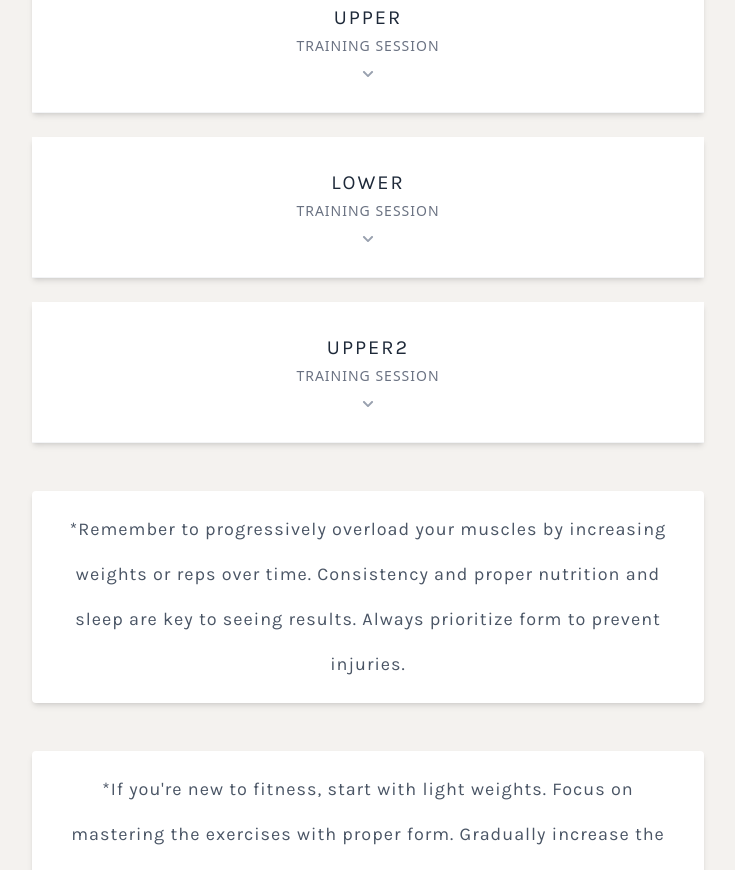
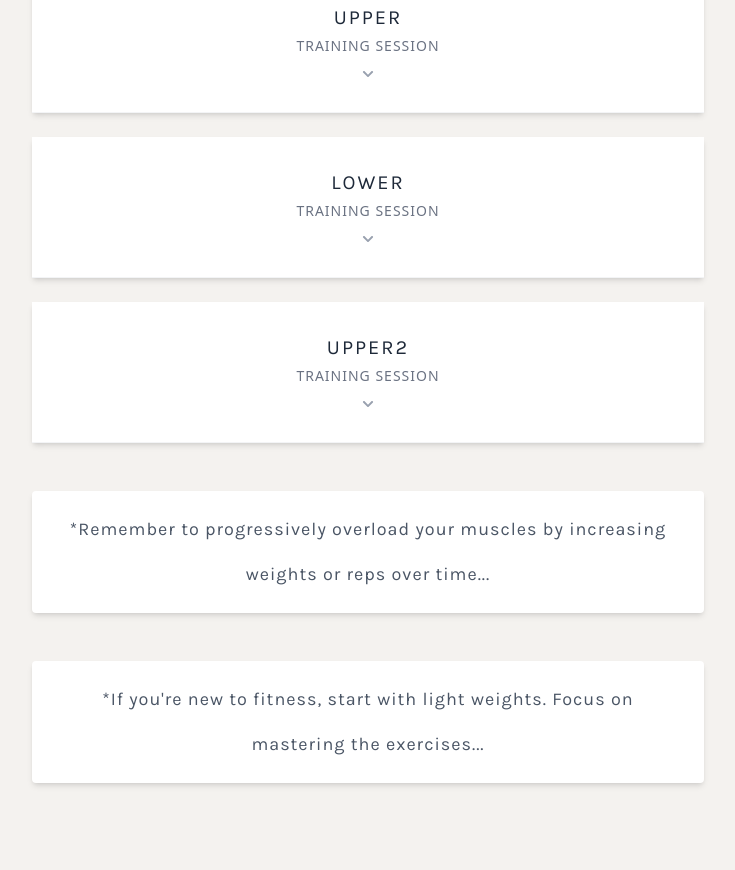
Before and after one commit to mohameddsaber/Starboy, a React (Vite) app in the folder frontend/: page /fitness in a window 1280 px wide. Shown: the part 180-1050 px from the top of the page, without its empty margins (272-1007 px from the left). Built offline with nearby package versions, Linux system fonts and the light colour scheme.

Commit message:
feat: integrated framer motion animations into FitnessPage for smoother component load transitions

```diff
--- a/frontend/src/pages/BooksPage.jsx
+++ b/frontend/src/pages/BooksPage.jsx
@@ -3,7 +3,7 @@ import books from "../data/books";
 
 function BooksPage() {
   return (
-    <div className="flex flex-col justify-center gap-8 p-8">
+    <div className="flex flex-col justify-center gap-8 p-8 mt-5">
       {Object.entries(books).map(([title, bookData]) => (
         <Book
           key={title}
--- a/frontend/src/pages/FitnessPage.jsx
+++ b/frontend/src/pages/FitnessPage.jsx
@@ -1,4 +1,5 @@
 import WorkoutCard from "../components/WorkoutCard.jsx";
+import { motion } from "framer-motion";
 
 function FitnessPage() {
   const workouts = {
@@ -31,56 +32,106 @@ function FitnessPage() {
     ]
   };
 
+  // General animation for fade + slide
+  const sectionAnim = {
+    hidden: { opacity: 0, y: 20 },
+    show: (i = 0) => ({
+      opacity: 1,
+      y: 0,
+      transition: {
+        delay: i * 0.2, // stagger delay between sections
+        duration: 0.5,
+      },
+    }),
+  };
 
   return (
+    <div className="p-6 flex justify-center gap-6 flex-col items-center">
+      <motion.h1
+        className="text-2xl sm:text-3xl md:text-4xl font-[Karla] text-gray-700 mb-6"
+        variants={sectionAnim}
+        initial="hidden"
+        animate="show"
+      >
+        Workout Routine
+      </motion.h1>
 
-    <div className="p-6 flex justify-center gap-6 flex-col items-center ">
-      <h1 className="text-2xl sm:text-3xl md:text-4xl font-[Karla] text-gray-700 mb-6">
-        Workout Routine
-      </h1>
-      {Object.entries(workouts).map(([section, exercises]) => (
-        <WorkoutCard
+      {Object.entries(workouts).map(([section, exercises], i) => (
+        <motion.div
           key={section}
-          section={section}
-          exercises={exercises}
-        />
+          variants={sectionAnim}
+          initial="hidden"
+          animate="show"
+          custom={i + 1}
+          className="w-full"
+        >
+          <WorkoutCard section={section} exercises={exercises} />
+        </motion.div>
       ))}
-      <h2 className="text-sm sm:text-md md:text-lg font-[Karla] leading-[2.5] tracking-[1px] text-gray-600 mt-6 w-full max-w-sm sm:max-w-md md:max-w-lg lg:max-w-xl xl:max-w-2xl text-center bg-white shadow-md overflow-hidden py-4 px-6 rounded mx-auto">
-        *Remember to progressively overload your muscles by increasing weights or reps over time.
-         Consistency and proper nutrition and sleep
-         are key to seeing results. Always prioritize form to prevent injuries.
-      </h2>
-      <h2 className="text-sm sm:text-md md:text-lg font-[Karla] leading-[2.5] tracking-[1px] text-gray-600 mt-6 w-full max-w-sm sm:max-w-md md:max-w-lg lg:max-w-xl xl:max-w-2xl text-center bg-white shadow-md overflow-hidden py-4 px-6 rounded mx-auto">
-        *If you're new to fitness, start with light weights.
-          Focus on mastering the exercises with proper form.
-         Gradually increase the weight and reps as you progress.
-      </h2>
 
-      <h1 className="text-2xl sm:text-3xl md:text-4xl font-[Karla] leading-[2.5] tracking-[1px] text-gray-600 mb-6 mt-12">
+      <motion.h2
+        className="text-sm sm:text-md md:text-lg font-[Karla] leading-[2.5] tracking-[1px] text-gray-600 mt-6 w-full max-w-2xl text-center bg-white shadow-md overflow-hidden py-4 px-6 rounded mx-auto"
+        variants={sectionAnim}
+        initial="hidden"
+        animate="show"
+        custom={4}
+      >
+        *Remember to progressively overload your muscles by increasing weights or reps over time...
+      </motion.h2>
+
+      <motion.h2
+        className="text-sm sm:text-md md:text-lg font-[Karla] leading-[2.5] tracking-[1px] text-gray-600 mt-6 w-full max-w-2xl text-center bg-white shadow-md overflow-hidden py-4 px-6 rounded mx-auto"
+        variants={sectionAnim}
+        initial="hidden"
+        animate="show"
+        custom={5}
+      >
+        *If you're new to fitness, start with light weights. Focus on mastering the exercises...
+      </motion.h2>
+
+      <motion.h1
+        className="text-2xl sm:text-3xl md:text-4xl font-[Karla] leading-[2.5] tracking-[1px] text-gray-600 mb-6 mt-12"
+        variants={sectionAnim}
+        initial="hidden"
+        animate="show"
+        custom={6}
+      >
         Nutrition
-      </h1>
-      <h2 className="text-sm sm:text-md md:text-lg font-[Karla] leading-[2.5] tracking-[1px] text-gray-600 mt-6 w-full max-w-sm sm:max-w-md md:max-w-lg lg:max-w-xl xl:max-w-2xl text-center bg-white shadow-md overflow-hidden py-4 px-6 rounded mx-auto">
-        Aim for a 1.4-1.8g of protein per kg of body weight daily to support muscle growth and repair.
-          <br></br>Aim for a min 0.6-1.0g of healthy fats per kg of body weight for energy and overall health.<br></br>
-          <br></br>Incorporate carbohydrates based on your fitness goals (cutting, bulking, etc.).
-      </h2>
-      <h2 className="text-sm sm:text-md md:text-lg font-[Karla] leading-[2.5] tracking-[1px] text-gray-600 mt-6 w-full max-w-sm sm:max-w-md md:max-w-lg lg:max-w-xl xl:max-w-2xl text-center bg-white shadow-md overflow-hidden py-4 px-6 rounded mx-auto">
-        Stay hydrated by drinking a min of 2-3 liters of water throughout the day.
-         Limit processed foods and sugary drinks.
-      </h2>
-      <h2 className="text-sm sm:text-md md:text-lg font-[Karla] leading-[2.5] tracking-[1px] font-bold text-gray-600 mt-6 w-full max-w-sm sm:max-w-md md:max-w-lg lg:max-w-xl xl:max-w-2xl text-center bg-white shadow-md overflow-hidden py-4 px-6 rounded mx-auto">
-        Sample Meal Plan:<br></br>
-        Breakfast: omelette with spinach,cottage cheese and bread if you like.<br></br>
-        Pre-Workout: Sweet potato and plenty of fruits for the pump.<br></br>
-        Lunch: Grilled chicken breast, steamed vegetables, your favorite carb.<br></br>
-        Dinner: Cottage cheese salad.<br></br>
-        *Adjust portion sizes based on your caloric needs and goals.<br></br>
-        *you can eat more meals if you want to gain weight.<br></br>
-        *Feel free to swap out protein sources (e.g., fish, tofu) and vegetables based on your preferences.
+      </motion.h1>
 
-      </h2>
+      <motion.h2
+        className="text-sm sm:text-md md:text-lg font-[Karla] leading-[2.5] tracking-[1px] text-gray-600 mt-6 w-full max-w-2xl text-center bg-white shadow-md overflow-hidden py-4 px-6 rounded mx-auto"
+        variants={sectionAnim}
+        initial="hidden"
+        animate="show"
+        custom={7}
+      >
+        Aim for 1.4–1.8g of protein per kg of body weight daily...
+      </motion.h2>
 
+      <motion.h2
+        className="text-sm sm:text-md md:text-lg font-[Karla] leading-[2.5] tracking-[1px] text-gray-600 mt-6 w-full max-w-2xl text-center bg-white shadow-md overflow-hidden py-4 px-6 rounded mx-auto"
+        variants={sectionAnim}
+        initial="hidden"
+        animate="show"
+        custom={8}
+      >
+        Stay hydrated by drinking a minimum of 2-3 liters of water throughout the day...
+      </motion.h2>
 
+      <motion.h2
+        className="text-sm sm:text-md md:text-lg font-[Karla] leading-[2.5] tracking-[1px] font-bold text-gray-600 mt-6 w-full max-w-2xl text-center bg-white shadow-md overflow-hidden py-4 px-6 rounded mx-auto"
+        variants={sectionAnim}
+        initial="hidden"
+        animate="show"
+        custom={9}
+      >
+        Sample Meal Plan: <br />
+        Breakfast: Omelette with spinach, cottage cheese and bread... <br />
+        Pre-Workout: Sweet potato and fruits... <br />
+        Lunch: Grilled chicken breast, steamed vegetables... <br />
+        Dinner: Cottage cheese salad...
+      </motion.h2>
     </div>
   );
 }
```
